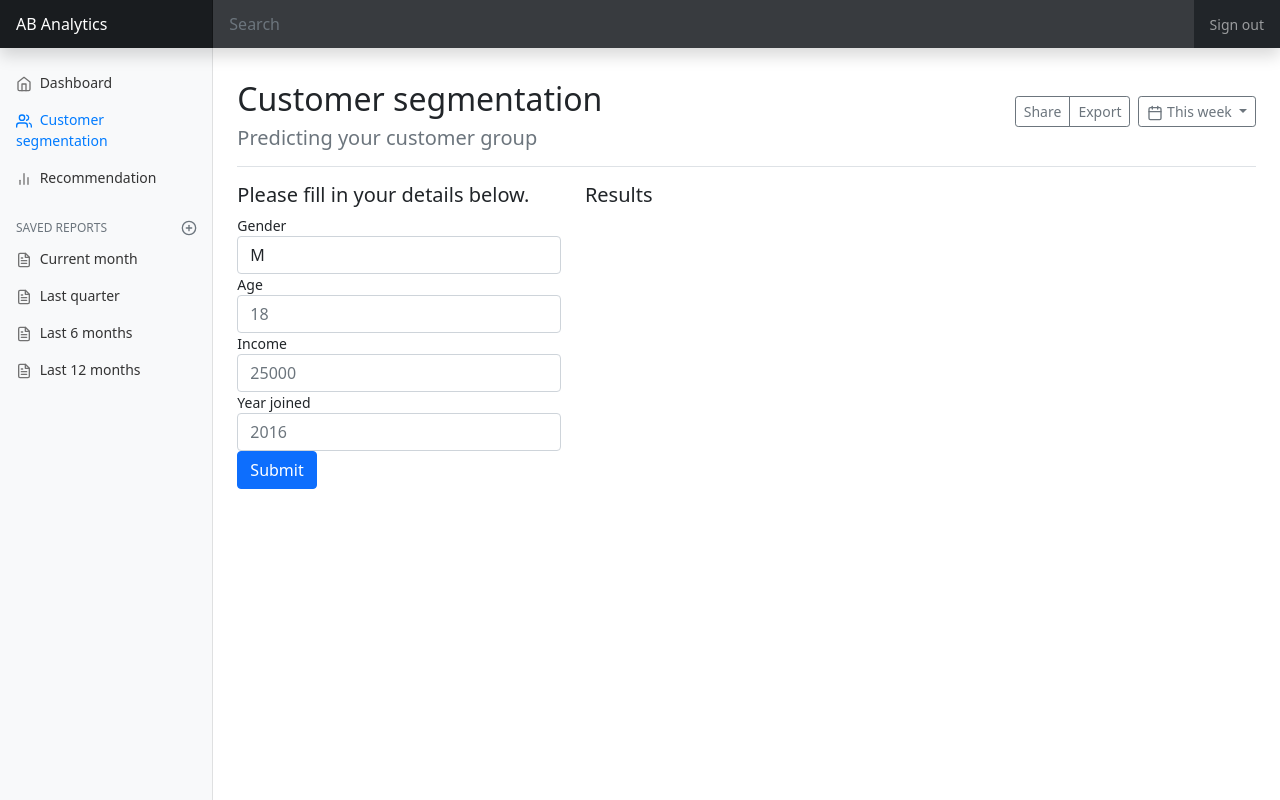
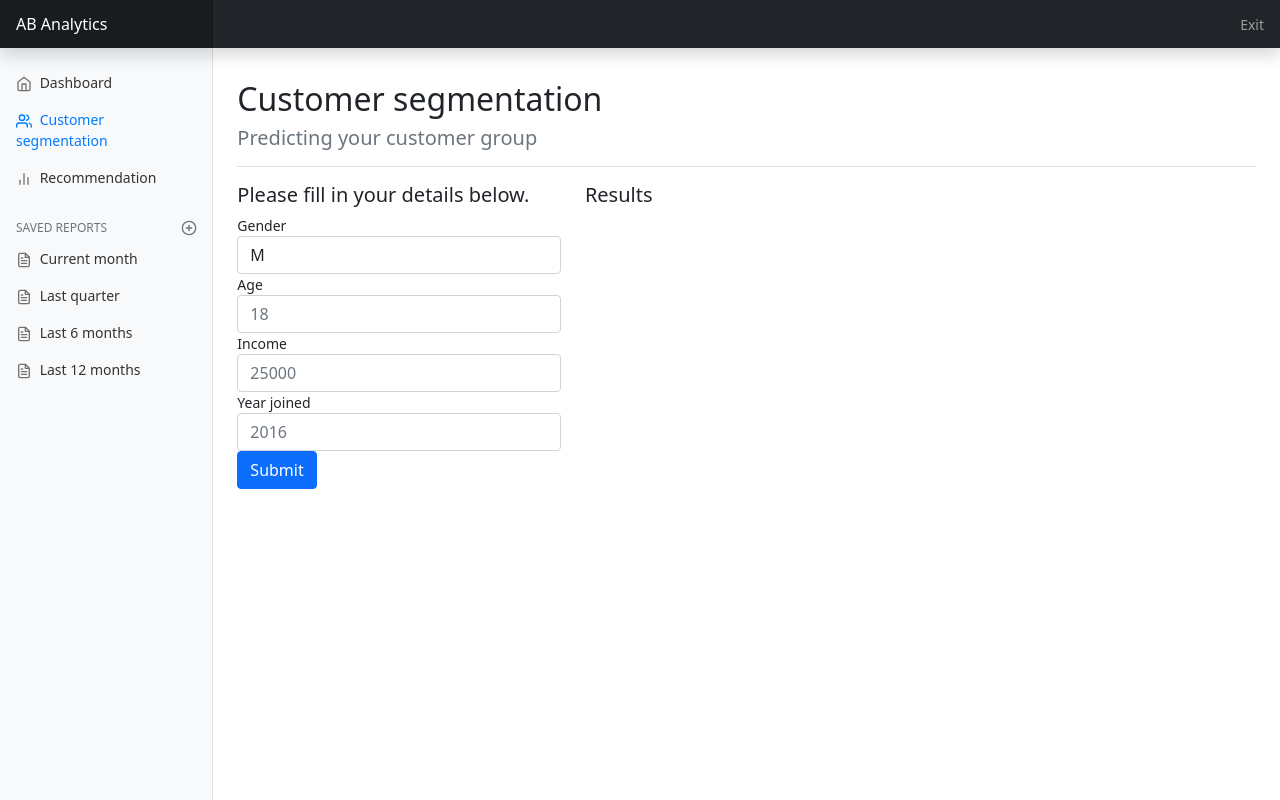
Before and after one commit to matthewgela/udacity-starbucks-ui, a Flask app: page /customer in a window 1280 px wide. Run offline with Flask 2, Linux system fonts and the light colour scheme; parts of the project's set-up code (start-up, migrations or seed data) failed here and were passed over; some libraries are stand-ins or nearby versions.

Commit message:
- added background to cover - removed search bar, share and export features

```diff
--- a/starbucks_analysis_app/templates/cover.html
+++ b/starbucks_analysis_app/templates/cover.html
@@ -16,6 +16,7 @@
 <link href="{{ url_for('static', filename='css/bootstrap.min.css') }}" rel="stylesheet">
 
     <style>
+
       .bd-placeholder-img {
         font-size: 1.125rem;
         text-anchor: middle;
@@ -35,7 +36,7 @@
     <!-- Custom styles for this template -->
     <link href="{{ url_for('static', filename='css/cover.css') }}"  rel="stylesheet">
   </head>
-  <body class="d-flex h-100 text-center text-white bg-dark">
+  <body class="d-flex h-100 text-center text-white bg-dark" background = "{{ url_for('static', filename='img/cosmos-1853491_1920.jpg') }}">
 
 <div class="cover-container d-flex w-100 h-100 p-3 mx-auto flex-column">
   <header class="mb-auto">
@@ -65,6 +66,8 @@
   </footer>
 </div>
 
+<div style="background-image: url_for('static', filename='img/linkedinlogo.png');">
+
 
   </body>
 </html>
--- a/starbucks_analysis_app/templates/customer.html
+++ b/starbucks_analysis_app/templates/customer.html
@@ -46,10 +46,10 @@
   <button class="navbar-toggler position-absolute d-md-none collapsed" type="button" data-bs-toggle="collapse" data-bs-target="#sidebarMenu" aria-controls="sidebarMenu" aria-expanded="false" aria-label="Toggle navigation">
     <span class="navbar-toggler-icon"></span>
   </button>
-  <input class="form-control form-control-dark w-100" type="text" placeholder="Search" aria-label="Search">
+<!--  <input class="form-control form-control-dark w-100" type="text" placeholder="Search" aria-label="Search">-->
   <ul class="navbar-nav px-3">
     <li class="nav-item text-nowrap">
-      <a class="nav-link" href="#">Sign out</a>
+      <a class="nav-link" href="{{ url_for('cover') }}">Exit</a>
     </li>
   </ul>
 </header>
@@ -123,16 +123,16 @@
 			<h5 id="tag-line" class="text-muted">Predicting your customer group</h5>
 		</div>
         <!--  SHARE, EXPORT AND THIS WEEK BUTTONS-->
-        <div class="btn-toolbar mb-2 mb-md-0">
-          <div class="btn-group me-2">
-            <button type="button" class="btn btn-sm btn-outline-secondary">Share</button>
-            <button type="button" class="btn btn-sm btn-outline-secondary">Export</button>
-          </div>
-          <button type="button" class="btn btn-sm btn-outline-secondary dropdown-toggle">
-            <span data-feather="calendar"></span>
-            This week
-          </button>
-        </div>
+<!--        <div class="btn-toolbar mb-2 mb-md-0">-->
+<!--          <div class="btn-group me-2">-->
+<!--            <button type="button" class="btn btn-sm btn-outline-secondary">Share</button>-->
+<!--            <button type="button" class="btn btn-sm btn-outline-secondary">Export</button>-->
+<!--          </div>-->
+<!--          <button type="button" class="btn btn-sm btn-outline-secondary dropdown-toggle">-->
+<!--            <span data-feather="calendar"></span>-->
+<!--            This week-->
+<!--          </button>-->
+<!--        </div>-->
       </div>
 
      <div>
```
Also changed, not shown: starbucks_analysis_app/templates/index.html (+12 -12 lines), starbucks_analysis_app/static/img/cosmos-1853491_1920.jpg (added), starbucks_analysis_app/static/img/tech-5090539_1920.jpg (added).
